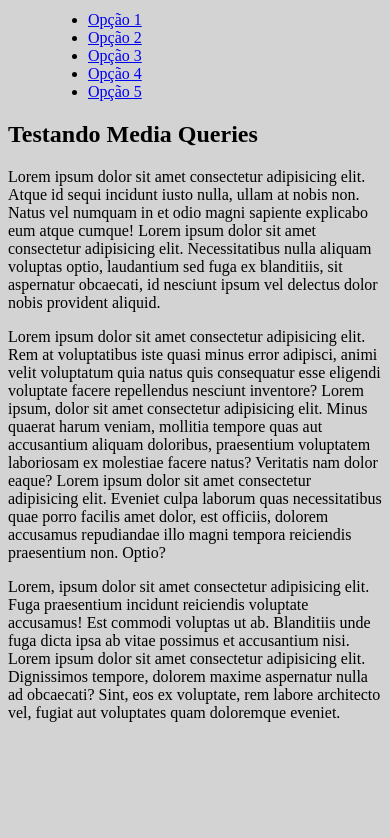
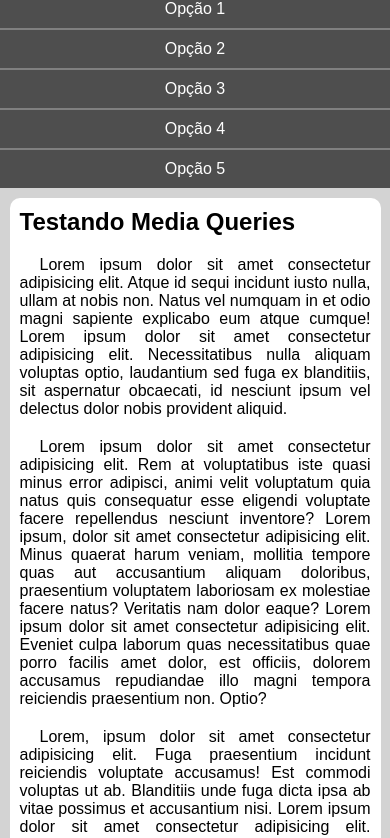
Before and after one commit to Wesley-Nilton/html-css-cursoemvideo, a plain HTML site: page exercicios/ex026/mq005/index.html in a window 390 px wide. Shown: the part 69-907 px from the top of the page. Before the commit the page ends 844 px from the top, so only its background shows below. Drawn offline with Linux system fonts and the light colour scheme.

Commit message:
Add mobile style in exercise mq005

```diff
--- a/exercicios/ex026/mq005/styles/style.css
+++ b/exercicios/ex026/mq005/styles/style.css
@@ -1,5 +1,61 @@
 @charset "UTF-8";
+
+*{
+    font-family: Arial, Helvetica, sans-serif;
+    margin: 0;
+    padding: 0;
+}
 
 body, html{
     background-color: #d3d3d3;
 }
+
+header{
+    background-color: #a3a2a2;
+}
+
+header h1{
+    text-align: center;
+    padding: 10px;
+}
+
+menu{
+    display: block;
+}
+
+menu ul{
+    list-style: none;
+}
+
+menu > ul > li > a{
+    color: #fff;
+    display: block;
+    text-align: center;
+    text-decoration: none;
+    padding: 10px;
+    border-top: 2px solid #808080;
+    background-color: #4e4e4e;
+}
+
+menu > ul > li > a:hover{
+    background-color: #808080;
+}
+
+main{
+    width: 90vw;
+    margin: 0 auto;
+    margin-top: 10px;
+    padding: 10px;
+    border-radius: 10px;
+    background-color: #fff;
+}
+
+article > h2{
+    padding-bottom: 20px;
+}
+
+article > p{
+    text-align: justify;
+    text-indent: 20px;
+    margin-bottom: 20px;
+}
```
